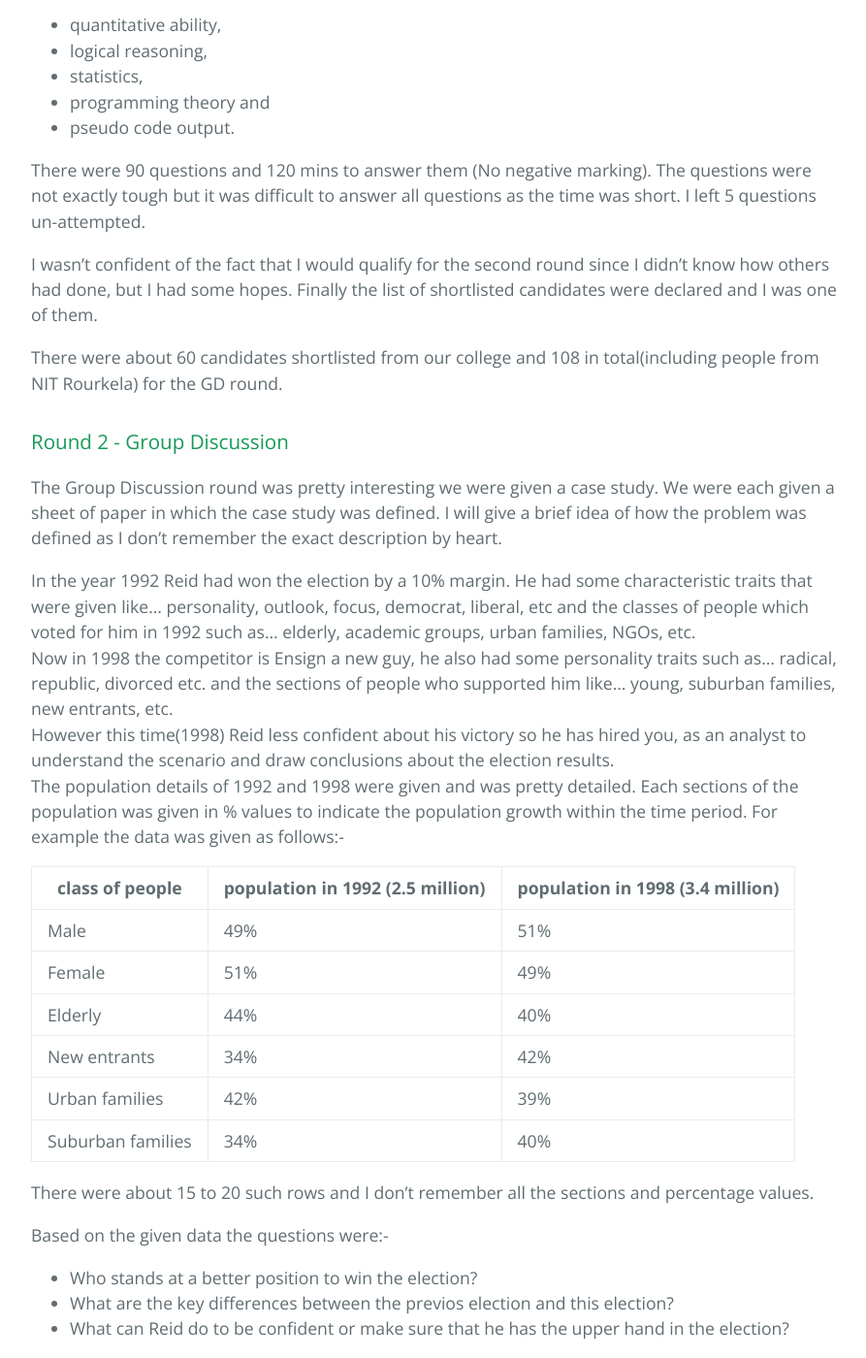
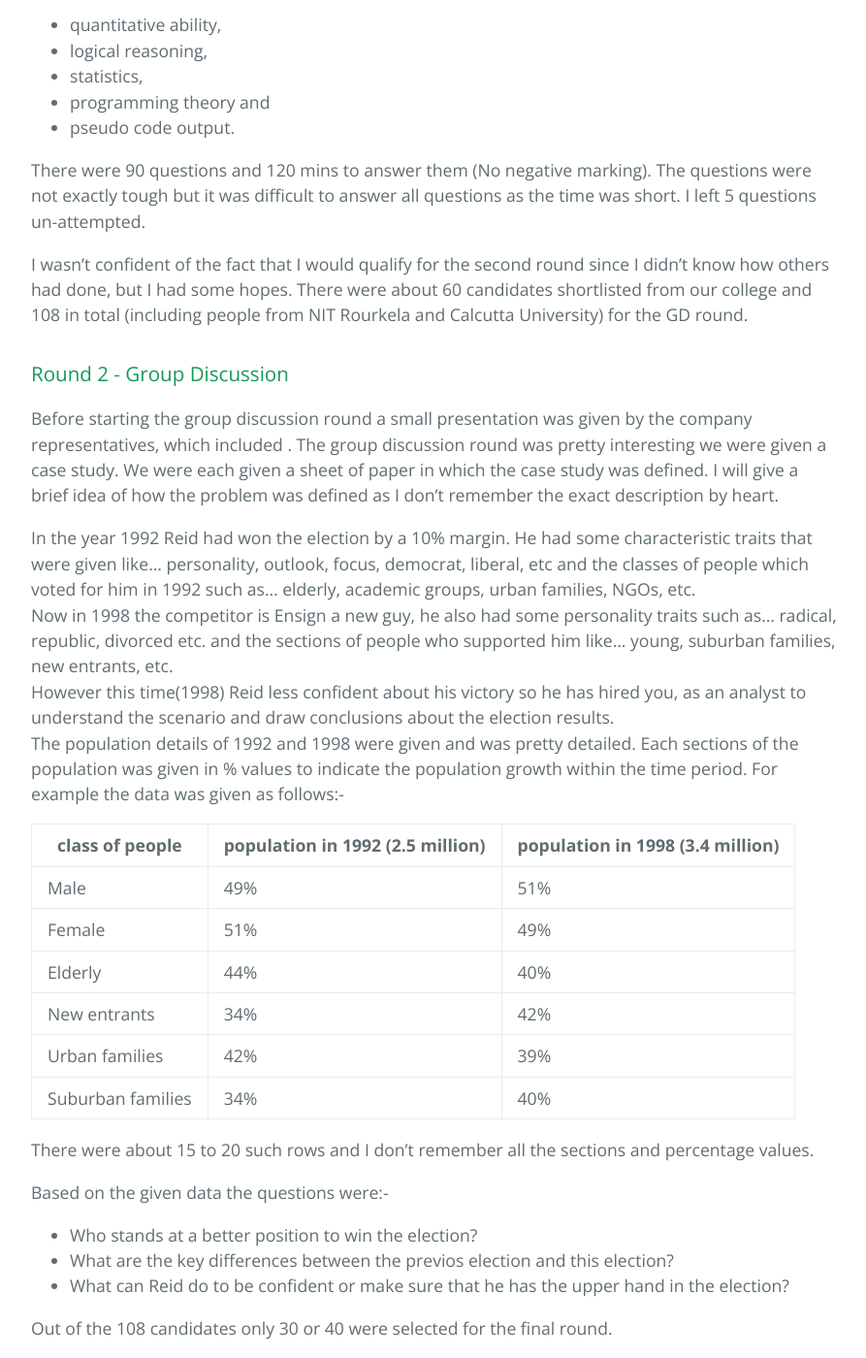
Before and after one commit to Swastik1993/Swastik1993.github.io, a Jekyll site: the page built from _posts/2018-09-09-bridge-i2i-interview-experience.markdown, in a window 1280 px wide and 1400 px high, scrolled down 686 px. Shown: the whole window at 97% size, without its empty margins (192-1085 px from the left). Built offline with Jekyll 4.4.1, drawn with Linux system fonts in a browser that asks for light colours; some of the changed text lies outside the part shown.

Commit message:
new post update

```diff
--- a/_posts/2018-09-09-bridge-i2i-interview-experience.markdown
+++ b/_posts/2018-09-09-bridge-i2i-interview-experience.markdown
@@ -20,13 +20,11 @@
 
 There were 90 questions and 120 mins to answer them (No negative marking). The questions were not exactly tough but it was difficult to answer all questions as the time was short. I left 5 questions un-attempted.
 
-I wasn't confident of the fact that I would qualify for the second round since I didn't know how others had done, but I had some hopes. Finally the list of shortlisted candidates were declared and I was one of them.
-
-There were about 60 candidates shortlisted from our college and 108 in total(including people from NIT Rourkela) for the GD round.
+I wasn't confident of the fact that I would qualify for the second round since I didn't know how others had done, but I had some hopes. There were about 60 candidates shortlisted from our college and 108 in total (including people from NIT Rourkela and Calcutta University) for the GD round.
 
 ### Round 2 - Group Discussion
 
-The Group Discussion round was pretty interesting we were given a case study. We were each given a sheet of paper in which the case study was defined. I will give a brief idea of how the problem was defined as I don't remember the exact description by heart.
+Before starting the group discussion round a small presentation was given by the company representatives, which included . The group discussion round was pretty interesting we were given a case study. We were each given a sheet of paper in which the case study was defined. I will give a brief idea of how the problem was defined as I don't remember the exact description by heart.
 
 In the year 1992 Reid had won the election by a 10% margin. He had some characteristic traits that were given like... personality, outlook, focus, democrat, liberal, etc and the classes of people which voted for him in 1992 such as... elderly, academic groups, urban families, NGOs, etc.
 Now in 1998 the competitor is Ensign a new guy, he also had some personality traits such as... radical, republic, divorced etc. and the sections of people who supported him like... young, suburban families, new entrants, etc.
@@ -51,4 +49,6 @@
 
 Out of the 108 candidates only 30 or 40 were selected for the final round.
 
-### Round 3 - Personal Interview + HR
+### Round 3 - Technical Interview + HR
+
+This was one of the best technical interview experiences I ever had in my life. The interviewers were so friendly and encouraging that it didn't felt like I was giving an interview. So I was interviewed by one of the co-founders of the company, who was also the CTO.
```
